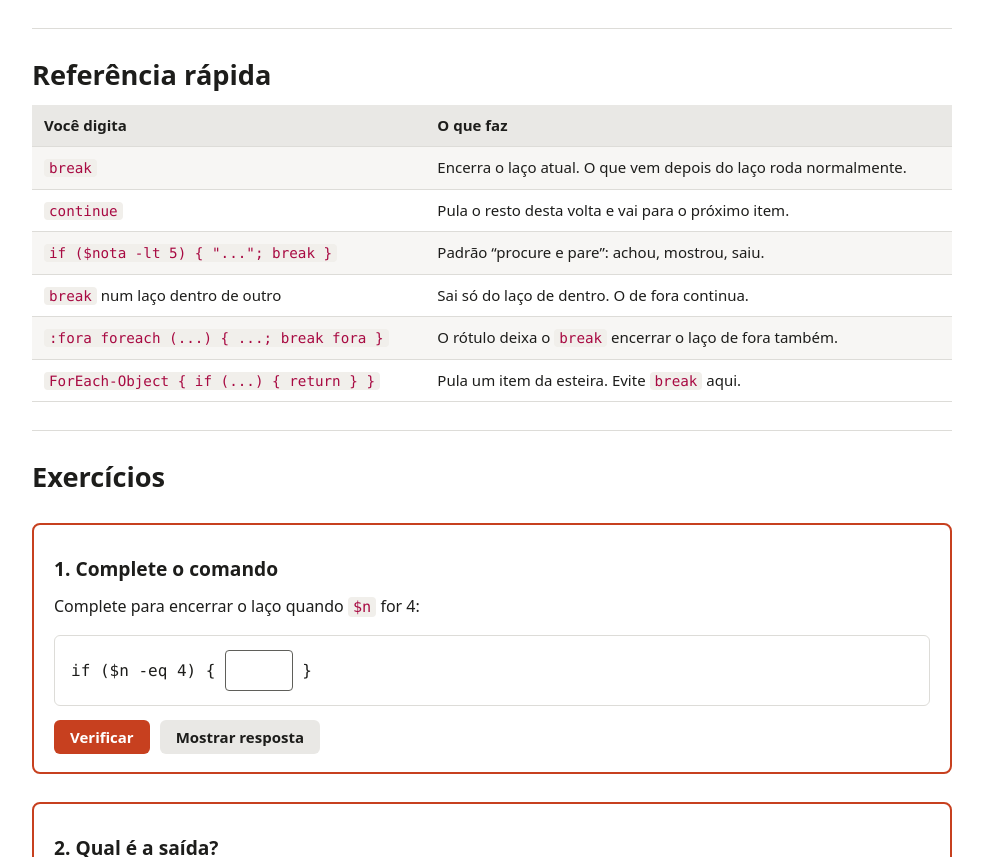
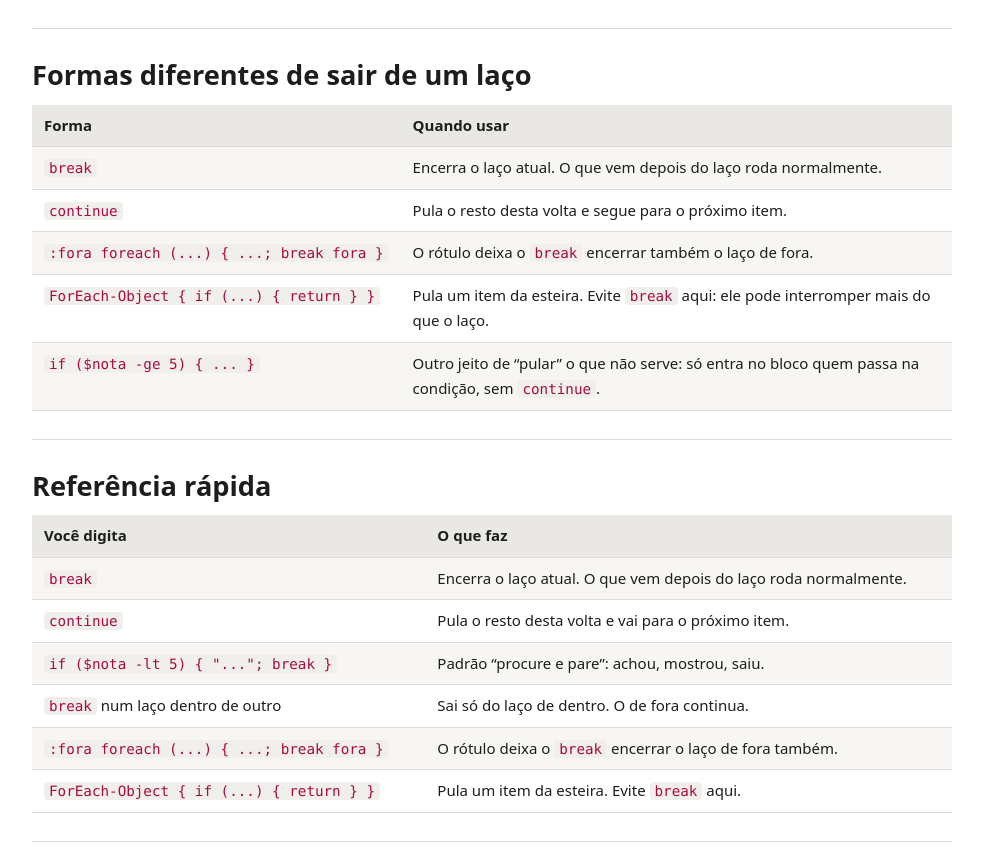
Before and after one commit to Wallysondevs/guia-powershell, a plain HTML site: page break-continue.html in a window 1280 px wide. Shown: the part 5912-6769 px from the top of the page, without its empty margins (258-1241 px from the left). Drawn offline with Linux system fonts and the light colour scheme; a script that the page names is missing.

Commit message:
break-continue: Formas diferentes de sair de um laço

```diff
--- a/break-continue.html
+++ b/break-continue.html
@@ -166,6 +166,20 @@ item 2
 
 <hr>
 
+<h2>Formas diferentes de sair de um laço</h2>
+<div class="table-wrap">
+<table class="ref">
+<tr><th>Forma</th><th>Quando usar</th></tr>
+<tr><td><code>break</code></td><td>Encerra o laço atual. O que vem depois do laço roda normalmente.</td></tr>
+<tr><td><code>continue</code></td><td>Pula o resto desta volta e segue para o próximo item.</td></tr>
+<tr><td><code>:fora foreach (...) { ...; break fora }</code></td><td>O rótulo deixa o <code>break</code> encerrar também o laço de fora.</td></tr>
+<tr><td><code>ForEach-Object { if (...) { return } }</code></td><td>Pula um item da esteira. Evite <code>break</code> aqui: ele pode interromper mais do que o laço.</td></tr>
+<tr><td><code>if ($nota -ge 5) { ... }</code></td><td>Outro jeito de “pular” o que não serve: só entra no bloco quem passa na condição, sem <code>continue</code>.</td></tr>
+</table>
+</div>
+
+<hr>
+
 <h2>Referência rápida</h2>
 <div class="table-wrap">
 <table class="ref">
```
